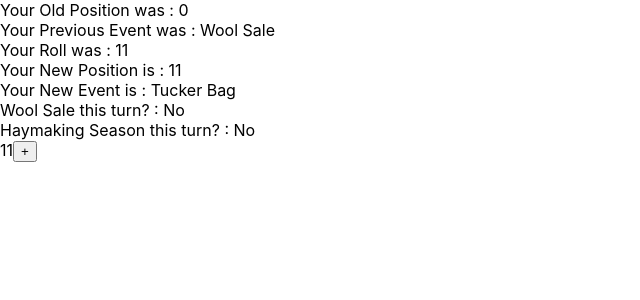
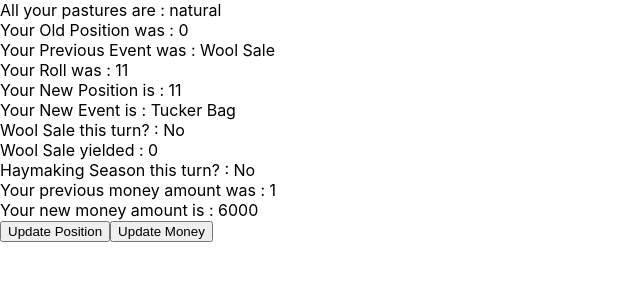
Before and after one commit to michaelkernaghan/sheepreact, a React (Create React App) app in the folder sheepgame/: page / in a window 1280 px wide. Shown: the top 300 px of the page, without its empty margins (0-640 px from the left). Built offline with nearby package versions, Linux system fonts and the light colour scheme.

Commit message:
added sheep and money and woolsales

```diff
--- a/sheepgame/src/App.tsx
+++ b/sheepgame/src/App.tsx
@@ -1,6 +1,7 @@
 import './App.css';
 import React, { useState } from 'react';
 import { board_position_array } from './data/board_position_array'
+
 
 function rollDice() {
   var randomDice1 = Math.floor(6 * Math.random()) + 1;
@@ -8,39 +9,58 @@ function rollDice() {
   return randomDice1 + randomDice2;
 }
 
-
+const sheep = 3000;
+let new_money = 6000;
+const pasture = 'natural';
 
 const Move: React.FC = () => {
   let woolsale = 'No';
   let haymaking = 'No';
+  let woolSaleYield = 0;
   const [value, setValue] = useState(0);
+  const [moneyValue, setMoney] = useState(1);
   let initial_position = value
+  let initial_money = moneyValue
   const dieRoll = rollDice();
   let new_position = (initial_position + dieRoll)
-  if (new_position > 43)  {
+  if (new_position > 43) {
     woolsale = 'Yes';
+    woolSaleYield = (sheep / 200) * 250
+    new_money = initial_money + woolSaleYield
   }
-  if (new_position === 0)  {
+  if (new_position === 0) {
     woolsale = 'Yes';
+    woolSaleYield = (sheep / 200) * 250
+    new_money = initial_money + woolSaleYield
   }
-  if (new_position > 36)
-      { if (new_position < 43) {
-    haymaking = 'Yes';
-  }}
+  if (new_position > 36) {
+    if (new_position < 43) {
+      haymaking = 'Yes';
+    }
+  }
   const modded_position = new_position % 43
+
+
   return (
     <div className="Move">
+      <div>All your pastures are  : {pasture}</div>
       <div>Your Old Position was : {initial_position}</div>
       <div>Your Previous Event was : {board_position_array[initial_position]}</div>
       <div>Your Roll was : {dieRoll}</div>
       <div>Your New Position is : {modded_position}</div>
       <div>Your New Event is : {board_position_array[modded_position]}</div>
       <div>Wool Sale this turn? : {woolsale}</div>
+      <div>Wool Sale yielded : {woolSaleYield}</div>
       <div>Haymaking Season this turn? : {haymaking}</div>
-      <span>{modded_position}</span>
+      <div>Your previous money amount was : {initial_money}</div>
+      <div>Your new money amount is : {new_money}</div>
       <button
         type="button"
-        onClick={() => setValue(modded_position)}>+
+        onClick={() => setValue(modded_position)}>Update Position
+      </button>
+      <button
+        type="button"
+        onClick={() => setMoney(new_money)}>Update Money
       </button>
     </div>
   );
```
Also changed, not shown: 1 other file (tests, documents, lock files or other folders).
